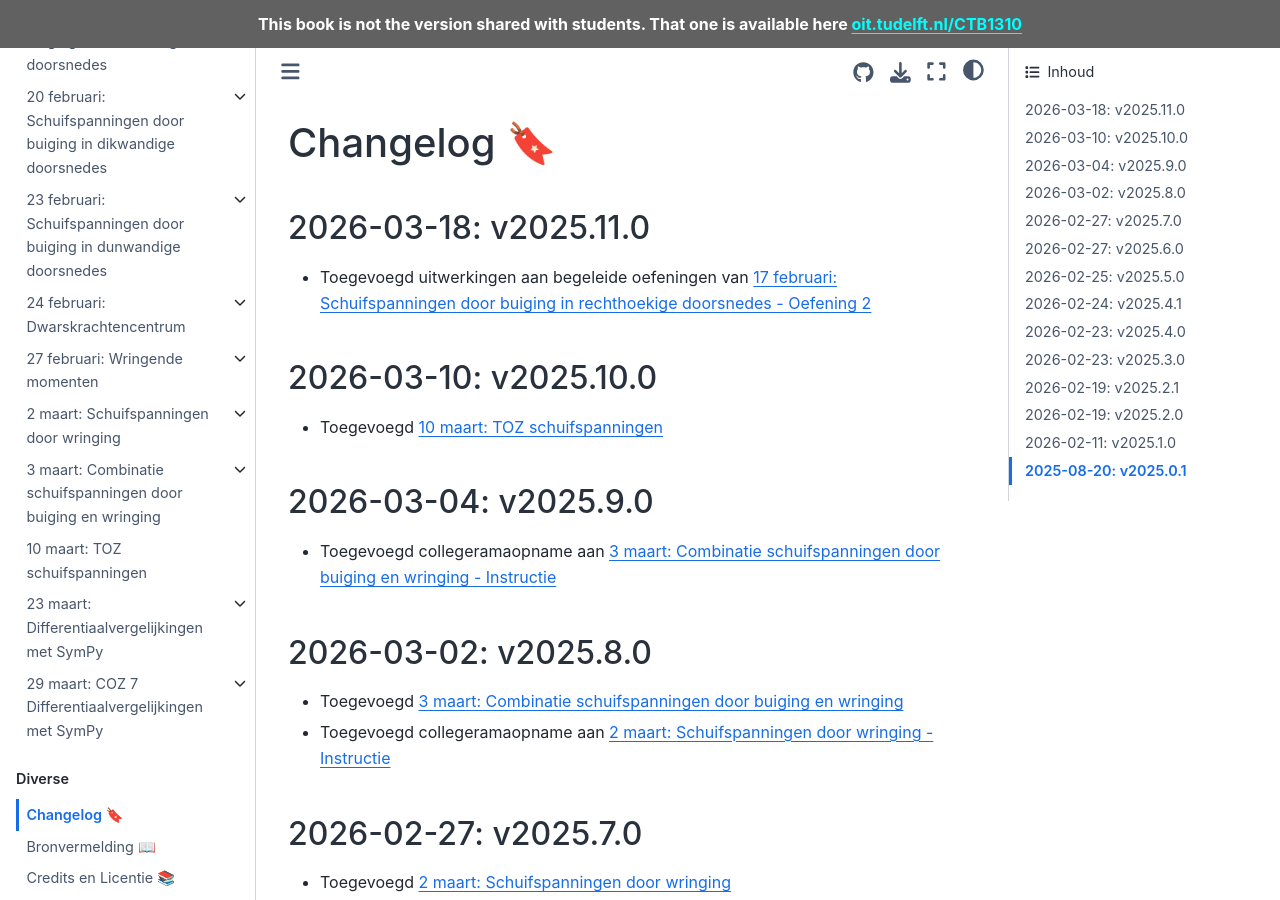
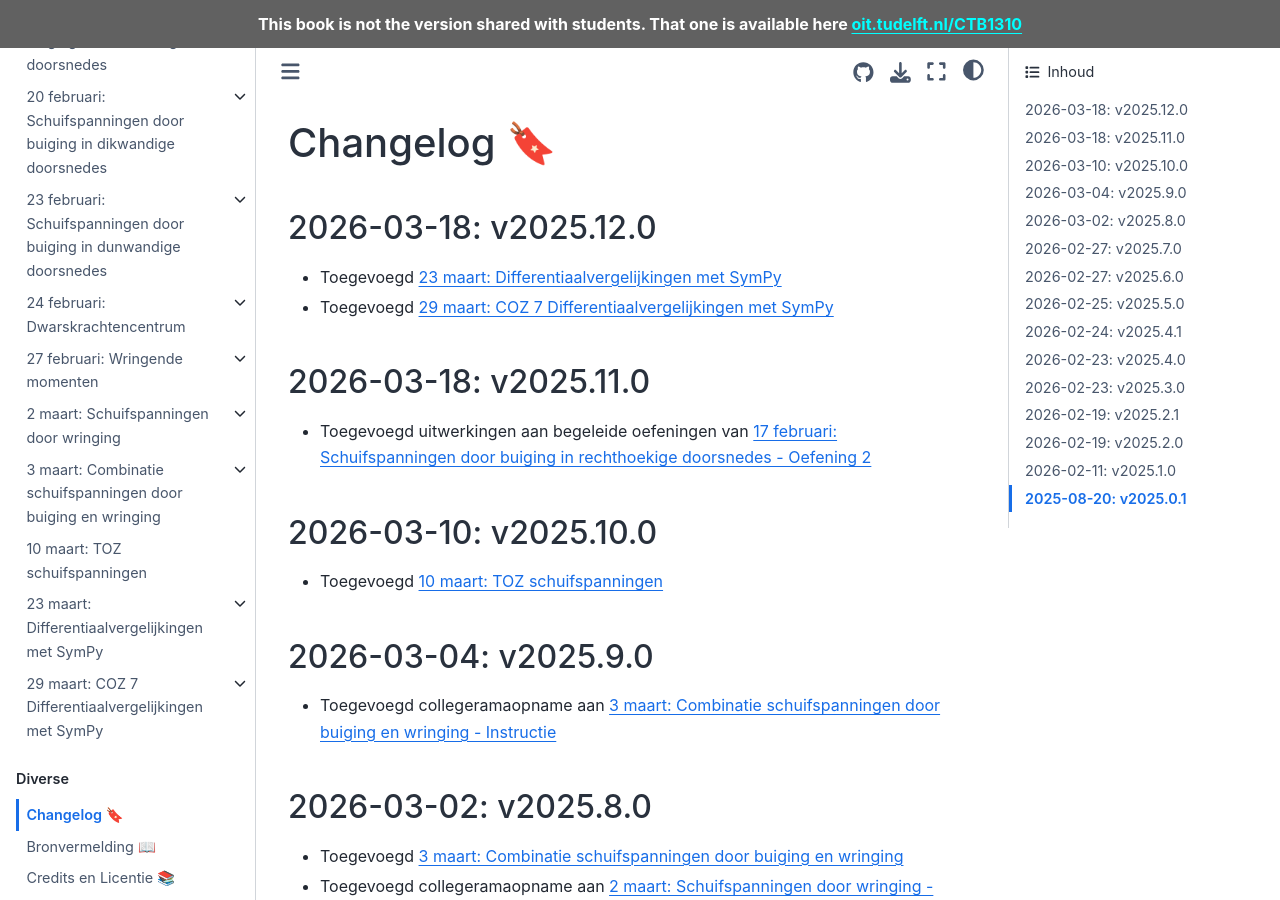
Before and after one commit to TUDelft-books/CTB1310, a Jupyter Book: the page built from book/changelog.md, in a window 1280 px wide and 900 px high. Built offline with Jupyter Book 1.0.4 settings and Sphinx 7.4.7 and the Sphinx Book theme 1.1.4, drawn with Linux system fonts in a browser that asks for light colours; comment, search, counter and statistics services are not loaded.

Commit message:
Update changelog.md

```diff
--- a/book/changelog.md
+++ b/book/changelog.md
@@ -1,4 +1,8 @@
 # Changelog 🔖
+
+## 2026-03-18: v2025.12.0
+- Toegevoegd [](./sympy/les.md)
+- Toegevoegd [](./sympy_COZ/les.md)
 
 ## 2026-03-18: v2025.11.0
 - Toegevoegd uitwerkingen aan begeleide oefeningen van [17 februari: Schuifspanningen door buiging in rechthoekige doorsnedes - Oefening 2](./shear_rect/lesoefening2.md)
```
